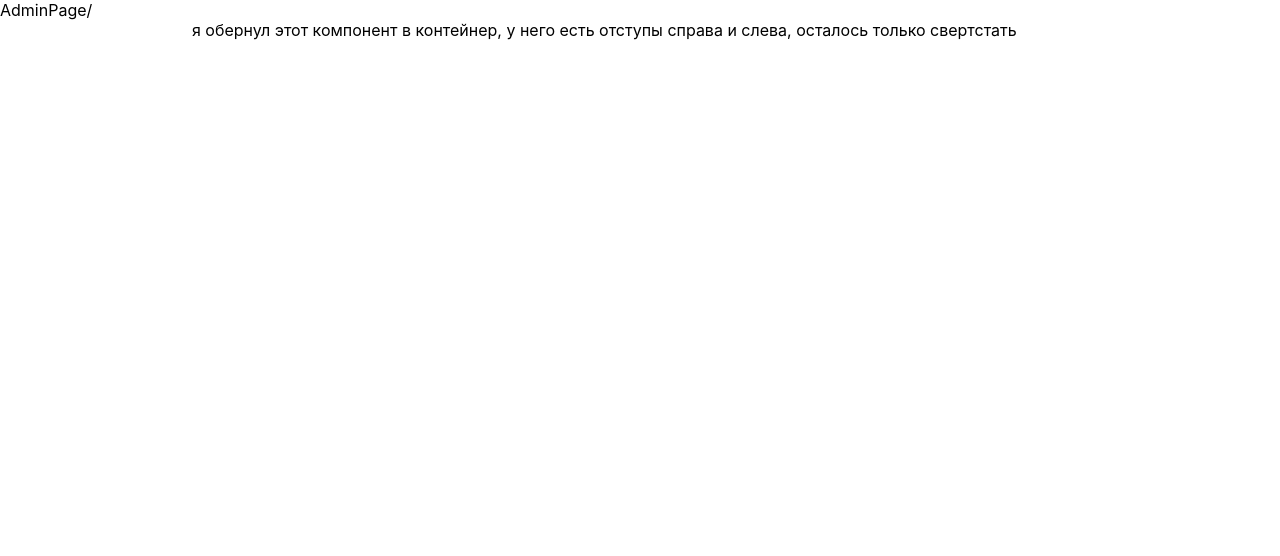
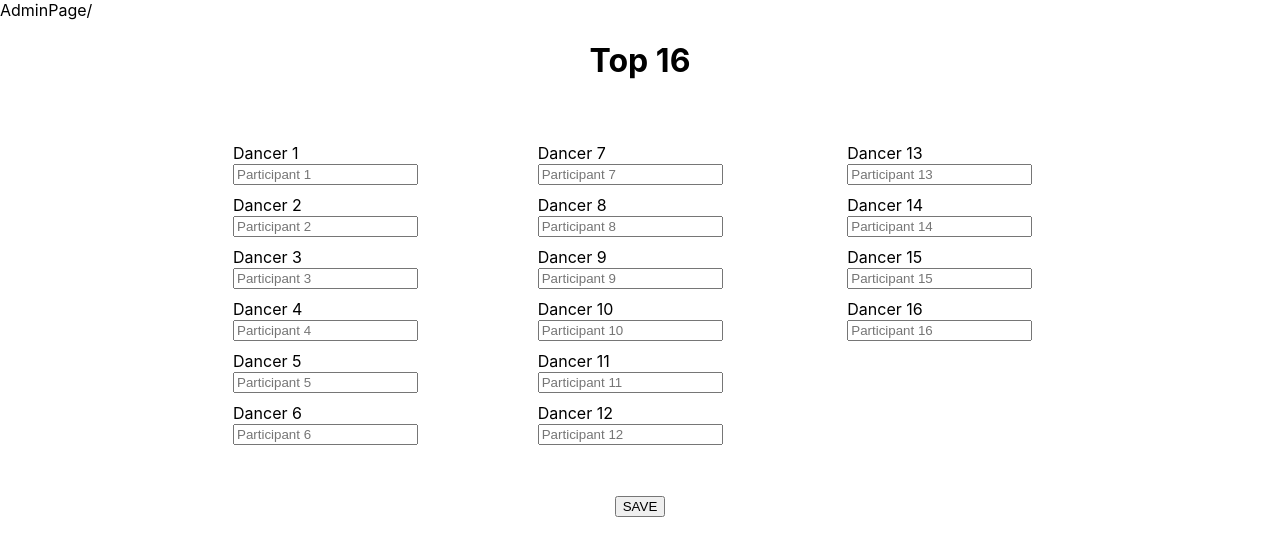
Before and after one commit to 1ogon1/dance-frontend, a React (Create React App) app: page /admin/users in a window 1280 px wide. Shown: the top 556 px of the page. Built offline with nearby package versions, Linux system fonts and the light colour scheme.

Commit message:
add admin page

```diff
--- a/src/components/admin/AdminAddUsers.js
+++ b/src/components/admin/AdminAddUsers.js
@@ -3,7 +3,36 @@ import { Container } from "components/shared/container/Container"
 export const AdminAddUsers = () => {
     return (
         <Container>
-           <div>я обернул этот компонент в контейнер, у него есть отступы справа и слева, осталось только свертстать </div>
+            <div style={{ display: "flex", flexDirection: "column", alignItems: "center", justifyContent: "center" }}>
+                <h1>Top 16</h1>
+                <div style={{ display: "flex", flexDirection: "row", justifyContent: "center" , padding: "41px", gap: "110px" }}>
+                    <div style={{ display: "flex", flexDirection: "column", alignItems: "center" }}>
+                        {[...Array(6)].map((_, i) => (
+                            <div key={i}>
+                                <label>{`Dancer ${i + 1}`}</label>
+                                <input type="text" placeholder={`Participant ${i + 1}`} style={{ marginBottom: 10 }} />
+                            </div>
+                        ))}
+                    </div>
+                    <div style={{ display: "flex", flexDirection: "column", alignItems: "center" }}>
+                        {[...Array(6)].map((_, i) => (
+                            <div key={i + 6}>
+                                <label>{`Dancer ${i + 7}`}</label>
+                                <input type="text" placeholder={`Participant ${i + 7}`} style={{ marginBottom: 10 }} />
+                            </div>
+                        ))}
+                    </div>
+                    <div style={{ display: "flex", flexDirection: "column", alignItems: "center" }}>
+                        {[...Array(4)].map((_, i) => (
+                            <div key={i + 12}>
+                                <label>{`Dancer ${i + 13}`}</label>
+                                <input type="text" placeholder={`Participant ${i + 13}`} style={{ marginBottom: 10 }} />
+                            </div>
+                        ))}
+                    </div>
+                </div>
+                <button>SAVE</button>
+            </div>
         </Container>
     )
 }
```
Also changed, not shown: 1 other file (tests, documents, lock files or other folders).
